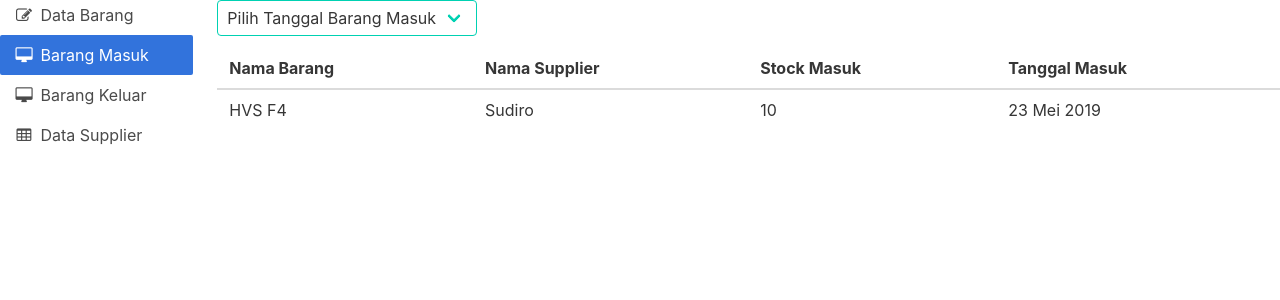
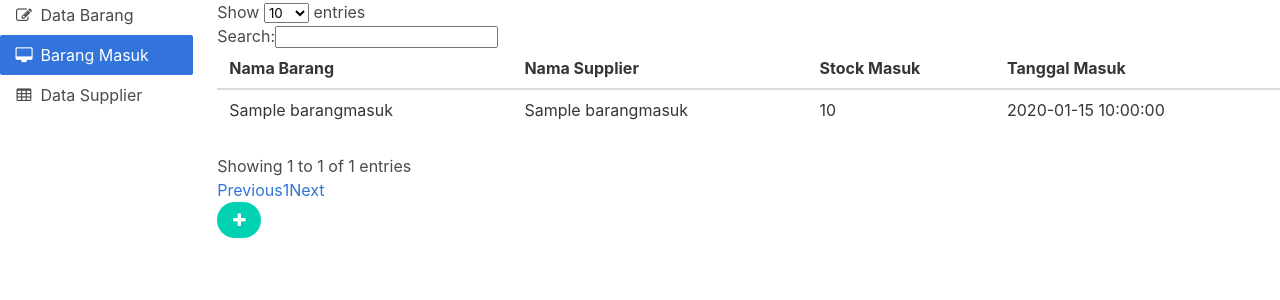
Before and after one commit to RiskyFeryansyahP/percetakan, a PHP site: the page made by app/view/Dashboard/barangmasuk.php in a window 1280 px wide. Shown: the part 75-375 px from the top of the page. Run offline with PHP 8.4, Linux system fonts and the light colour scheme; the template is opened without the code that fills it: most values are stand-ins (such as "Sample title", 1, 10 or a date in 2020); some libraries are stand-ins or nearby versions.

Commit message:
fix barangmasuk

```diff
--- a/app/view/Dashboard/barangmasuk.php
+++ b/app/view/Dashboard/barangmasuk.php
@@ -28,13 +28,6 @@
                     </a>
                 </li>
                 <li>
-                    <a class="" href="/">
-                        <span class="icon">
-                            <i class="fa fa-desktop"></i>
-                        </span> Barang Keluar
-                    </a>
-                </li>
-                <li>
                     <a class="" href="http://localhost:8888/Percetakan/dashboard/supplier">
                         <span class="icon">
                             <i class="fa fa-table"></i>
@@ -60,19 +53,7 @@
         <div class="content-body">
             <div class="columns">
                 <div class="column">
-                    <form action="">
-                        <div class="field">
-                            <div class="control">
-                                <div class="select is-primary">
-                                    <select name="" id="">
-                                        <option value="">Pilih Tanggal Barang Masuk </option>
-                                        <option value=""> 22 Mei 2019 </option>
-                                    </select>
-                                </div>
-                            </div>
-                        </div>
-
-                        <table class="table is-fullwidth is-striped is-hoverable">
+                    <table id="table" class="table is-fullwidth is-striped is-hoverable">
                         <thead>
                             <tr>
                                 <th> Nama Barang </th>
@@ -82,17 +63,147 @@
                             </tr>
                         </thead>
                         <tbody>
+                            <?php foreach($data['barangmasuk'] as $barangmasuk) : ?>
                                 <tr>
-                                    <td> HVS F4 </td>
-                                    <td> Sudiro </td>
-                                    <td> 10 </td>
-                                    <td> 23 Mei 2019 </td>
+                                    <td> <?= $barangmasuk['nama_barang'] ?> </td>
+                                    <td> <?= $barangmasuk['nama_supplier'] ?> </td>
+                                    <td> <?= $barangmasuk['stock'] ?> </td>
+                                    <td> <?= $barangmasuk['tgl_masuk'] ?> </td>
                                 </tr>
+                            <?php endforeach ?>
                         </tbody>
                     </table>
-                    </form>
+                    <div class="is-pulled-left">
+                        <button class="modal-button button is-primary is-rounded" data-target="#modalBarangMasuk">
+                            <span class="icon icon-small">
+                                <i class="fa fa-plus"></i>
+                            </span>
+                        </button>
                     </div>
                 </div>
             </div>
         </div>
     </div>
+</div>
+
+<!-- Modal Tambah Barang Masuk -->
+<div class="modal" id="modalBarangMasuk">
+    <div class="modal-background"></div>
+    <div class="modal-card">
+        <header class="modal-card-head">
+            <p class="modal-card-title"> Barang Masuk </p>
+            <button class="delete modal-close" aria-label="close"></button>
+        </header>
+        <form action="http://localhost:8888/Percetakan/barangmasuk/addbarangmasuk" method="POST">
+            <section class="modal-card-body">
+            <div class="field">
+                <label for="kode_barang" class="label"> Kode Barang </label>
+                <div class="control has-icons-left">
+                    <div class="select is-primary is-fullwidth">
+                        <select name="kode_barang" id="kode_barang">
+                            <option value="" selected disabled hidden> Pilih Barang </option>
+                            <?php foreach($data['barang'] as $barang) : ?>
+                            <option value="<?= $barang['kode_barang'] ?>" data-option="<?= $barang['nama_barang']?>"> <?= $barang['nama_barang'] ?> </option>
+                            <?php endforeach ?>
+                        </select>
+                        <span class="icon">
+                            <i class="fas fa-code"></i>
+                        </span>
+                    </div>
+                </div>
+            </div>
+
+            <div class="field">
+                <label for="kode_suppluer" class="label"> Kode Supplier </label>
+                <div class="control has-icons-left">
+                    <div class="select is-primary is-fullwidth">
+                        <select name="kode_supplier" id="supplier">
+                            <option value="" selected disabled hidden>Pilih supplier</option>
+
+                        </select>
+                        <span class="icon">
+                            <i class="fas fa-code"></i>
+                        </span>
+                    </div>
+                </div>
+            </div>
+
+            <div class="field">
+                <label for="stock_masuk" class="label"> Stock Masuk </label>
+                <div class="control has-icons-left">
+                    <input type="number" class="input is-primary" name="stock">
+                    <span class="icon">
+                        <i class="fas fa-book"></i>
+                    </span>
+                </div>
+            </div>
+
+            <div class="field">
+                <label for="stock_masuk" class="label"> Stock Masuk </label>
+                <div class="control has-icons-left">
+                    <input type="date" class="input is-primary" name="tgl_masuk">
+                    <span class="icon">
+                        <i class="fas fa-book"></i>
+                    </span>
+                </div>
+            </div>
+            </section>
+            <footer class="modal-card-foot">
+                <button type="submit" class="button is-success">Save changes</button>
+                <button class="button button-cancel">Cancel</button>
+            </footer>
+        </form>
+    </div>
+</div>
+<!-- End Model -->
+
+<script src="http://localhost:8888/Percetakan/public/js/app.js"></script>
+<script
+  src="https://code.jquery.com/jquery-3.1.1.min.js"
+  integrity="sha256-hVVnYaiADRTO2PzUGmuLJr8BLUSjGIZsDYGmIJLv2b8="
+  crossorigin="anonymous"></script>
+<script src="https://cdn.datatables.net/1.10.19/js/jquery.dataTables.min.js"></script>
+<script src="http://localhost:8888/Percetakan/public/js/dataTables.bulma.min.js"></script>
+<script src="http://localhost:8888/Percetakan/public/js/dataTables.bulma.min.js"></script>
+<script>
+    $(document).ready(function() {
+        $("#table").DataTable()
+    })
+</script>
+<script>
+    xhr = new XMLHttpRequest()
+    var select = document.getElementById("kode_barang")
+    var supplier = document.getElementById("supplier")
+    select.addEventListener('change', () => {
+        var data = select[select.selectedIndex]
+
+        console.log(data.getAttribute('data-option'))
+
+        xhr.open('POST', 'http://localhost:8888/Percetakan/supplier/getDataSupplier')
+        xhr.setRequestHeader('Content-Type', 'application/x-www-form-urlencoded');
+        xhr.onload = function() {
+            if (xhr.status === 200 )
+            {
+                console.log(xhr.response)
+                var datas = JSON.parse(xhr.responseText)
+
+                supplier.innerHTML = "<option selected disabled hidden>Pilih supplier</option>"
+
+                datas.forEach((data) => {
+                    // console.log(data.kode_supplier)
+                    var elementChild = document.createElement('option')
+                    elementChild.value = data.kode_supplier
+                    elementChild.innerHTML = data.nama_supplier
+
+                    supplier.appendChild(elementChild)
+                })
+            }
+            else
+            {
+                console.log("Gagal! ", xhr.status)
+            }
+        }
+
+        xhr.send(encodeURI('nama_barang=' + data.getAttribute('data-option')))
+    })
+</script>
```
Lines whose indentation alone changed are shown as unchanged.
